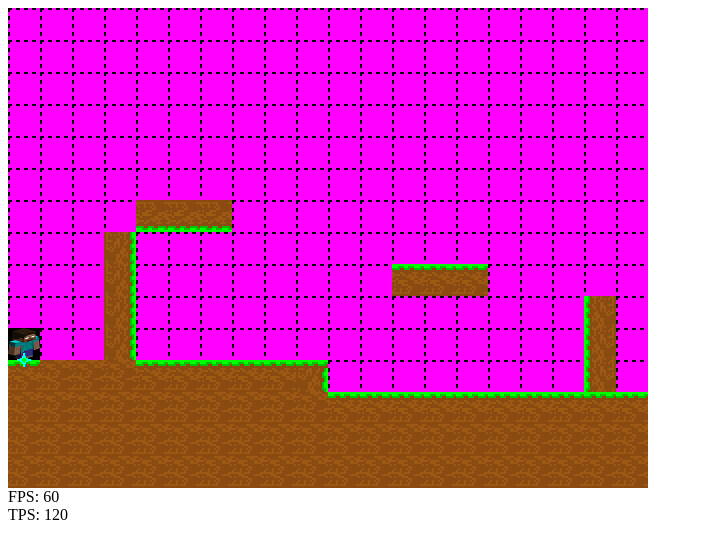
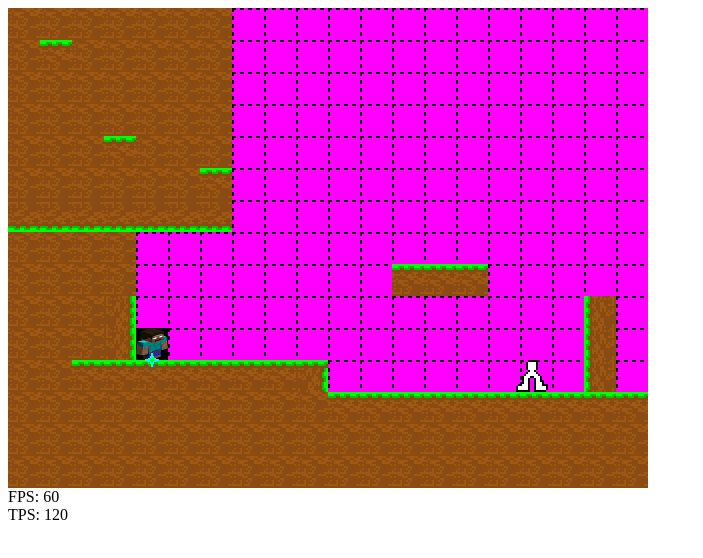
Before and after one commit to SArpnt/tile-platformer-engine, a plain HTML site: page index.html in a window 1280 px wide. Shown: the whole page, without its empty margins (0-703 px from the left). Drawn offline with Linux system fonts and the light colour scheme.

Commit message:
AI walking sprite, better sprite spawns, shared scripts, level changes

```diff
--- a/data.js
+++ b/data.js
@@ -2,18 +2,18 @@ var scrollX = 0
 var scrollY = 0
 
 const level = [
-	[0, 0, 0, 0, 0, 0, 0, 0, 0, 0, 0, 0, 0, 0, 0, 0, 0, 0, 0, 0, 0, 0, 0, 0, 0, 0, 0],
-	[0, 0, 0, 0, 0, 0, 0, 0, 0, 0, 0, 0, 0, 0, 0, 0, 0, 0, 0, 0, 0, 0, 0, 0, 0, 0, 0],
-	[0, 0, 0, 0, 0, 0, 0, 0, 0, 0, 0, 0, 0, 0, 0, 0, 0, 0, 0, 0, 0, 0, 0, 0, 0, 0, 0],
-	[0, 0, 0, 0, 0, 0, 0, 0, 0, 0, 0, 0, 0, 0, 0, 0, 0, 0, 0, 0, 0, 0, 0, 0, 0, 0, 0],
-	[0, 0, 0, 0, 0, 0, 0, 0, 0, 0, 0, 0, 0, 0, 0, 0, 0, 0, 0, 0, 0, 0, 0, 0, 0, 0, 0],
-	[0, 0, 0, 0, 0, 0, 0, 0, 0, 0, 0, 0, 0, 0, 0, 0, 0, 0, 0, 0, 0, 0, 0, 0, 0, 0, 0],
-	[0, 0, 0, 0, 3, 3, 3, 0, 0, 0, 0, 0, 0, 0, 0, 0, 0, 0, 0, 0, 0, 0, 0, 0, 0, 0, 0],
-	[0, 0, 0, 4, 0, 0, 0, 0, 0, 0, 0, 0, 0, 0, 0, 0, 0, 0, 0, 0, 0, 0, 0, 0, 0, 0, 0],
-	[0, 0, 0, 4, 0, 0, 0, 0, 0, 0, 0, 0, 2, 2, 2, 0, 0, 0, 0, 0, 0, 0, 0, 0, 0, 0, 0],
-	[0, 0, 0, 4, 0, 0, 0, 0, 0, 0, 0, 0, 0, 0, 0, 0, 0, 0, 5, 0, 0, 0, 0, 0, 0, 0, 0],
-	[0, 0, 0, 4, 0, 0, 0, 0, 0, 0, 0, 0, 0, 0, 0, 0, 0, 0, 5, 0, 0, 0, 0, 0, 0, 0, 0],
-	[2, 1, 1, 1, 2, 2, 2, 2, 2, 6, 0, 0, 0, 0, 0, 0, 0, 0, 5, 0, 0, 0, 0, 0, 0, 0, 0],
+	[1, 1, 1, 1, 1, 1, 1, 0, 0, 0, 0, 0, 0, 0, 0, 0, 0, 0, 0, 0, 0, 0, 0, 0, 0, 0, 0],
+	[1, 2, 1, 1, 1, 1, 1, 0, 0, 0, 0, 0, 0, 0, 0, 0, 0, 0, 0, 0, 0, 0, 0, 0, 0, 0, 0],
+	[1, 1, 1, 1, 1, 1, 1, 0, 0, 0, 0, 0, 0, 0, 0, 0, 0, 0, 0, 0, 0, 0, 0, 0, 0, 0, 0],
+	[1, 1, 1, 1, 1, 1, 1, 0, 0, 0, 0, 0, 0, 0, 0, 0, 0, 0, 0, 0, 0, 0, 0, 0, 0, 0, 0],
+	[1, 1, 1, 2, 1, 1, 1, 0, 0, 0, 0, 0, 0, 0, 0, 0, 0, 0, 0, 0, 0, 0, 0, 0, 0, 0, 0],
+	[1, 1, 1, 1, 1, 1, 2, 0, 0, 0, 0, 0, 0, 0, 0, 0, 0, 0, 0, 0, 0, 0, 0, 0, 0, 0, 0],
+	[3, 3, 3, 3, 3, 3, 3, 0, 0, 0, 0, 0, 0, 0, 0, 0, 0, 0, 0, 0, 0, 0, 0, 0, 0, 0, 0],
+	[1, 1, 1, 1, 0, 0, 0, 0, 0, 0, 0, 0, 0, 0, 0, 0, 0, 0, 0, 0, 0, 0, 0, 0, 0, 0, 0],
+	[1, 1, 1, 1, 0, 0, 0, 0, 0, 0, 0, 0, 2, 2, 2, 0, 0, 0, 0, 0, 0, 0, 0, 0, 0, 0, 0],
+	[1, 1, 1, 4, 0, 0, 0, 0, 0, 0, 0, 0, 0, 0, 0, 0, 0, 0, 5, 0, 0, 0, 0, 0, 0, 0, 0],
+	[1, 1, 1, 4, 0, 0, 0, 0, 0, 0, 0, 0, 0, 0, 0, 0, 0, 0, 5, 0, 0, 0, 0, 0, 0, 0, 0],
+	[1, 1, 2, 2, 2, 2, 2, 2, 2, 6, 0, 0, 0, 0, 0, 0, 0, 0, 5, 0, 0, 0, 0, 0, 0, 0, 0],
 	[1, 1, 1, 1, 1, 1, 1, 1, 1, 1, 2, 2, 2, 2, 2, 2, 2, 2, 2, 2, 2, 6, 0, 0, 0, 0, 0],
 	[1, 1, 1, 1, 1, 1, 1, 1, 1, 1, 1, 1, 1, 1, 1, 1, 1, 1, 1, 1, 1, 4, 0, 0, 0, 0, 0],
 	[1, 1, 1, 1, 1, 1, 1, 1, 1, 1, 1, 1, 1, 1, 1, 1, 1, 1, 1, 1, 1, 4, 0, 0, 0, 0, 0]
@@ -128,8 +128,8 @@ const sprite = {
 		update() {
 			this.pos.last = Object.assign({}, this.pos)
 			delete this.pos.last.last
-			this.pos = this.move(this.pos)
-			this.pos = this.collide(this.pos,keyInput.up)
+			this.pos = sScript.move(this.pos, keyInput)
+			this.pos = sScript.collide(this.pos, keyInput.up)[0]
 
 			{
 				if ((() => {
@@ -153,21 +153,6 @@ const sprite = {
 			return [['spawn', sprite.test, this.pos.x, this.pos.y + 8]]
 		}
 
-		move(pos) {
-			pos.yv += 0.1 - (keyInput.up * Math.max(-1 - pos.yv, 0) / 30) //gravity (reduced on ascent while holding up for higher jumps)
-
-			if (keyInput.left) // walk/run
-				pos.xv -= 0.1 + keyInput.sprint * 0.05
-			if (keyInput.right)
-				pos.xv += 0.1 + keyInput.sprint * 0.05
-
-			pos.y += pos.yv
-			pos.x += pos.xv
-			pos.xv /= 1.1
-
-			return pos
-		}
-
 		scroll(state, a) {
 			this.scrollState = state
 
@@ -183,60 +168,31 @@ const sprite = {
 				scrollX = a - this.pos.x
 		}
 
-		collide(pos,jump) {
-			var push = {
-				gen: function (xy, rev, canJump = false) { //rev stands for reverse
-					return function (pos){
-						let i = Math[rev ? 'ceil' : 'floor'](pos[xy] / 16) * 16
-						if (
-							(rev ? pos : pos.last)[xy] <= i &&
-							(rev ? pos.last : pos)[xy] >= i
-						) {
-							pos[xy] = i
-							pos[xy + 'v'] = (canJump ? (jump ? -3 : 0) : 0) //jump
-						}
-						return pos
-					}
-				}
+	},
+	enemy: class {
+		constructor(x, y) {
+			this.pos = {
+				x: x,
+				y: y,
+				xv: 0,
+				yv: 0
 			}
-			push.up = push.gen('y', false, true)
-			push.down = push.gen('y', true)
-			push.left = push.gen('x', false)
-			push.right = push.gen('x', true)
-
-			function pushif(dir, xo, yo) {
-				if (getTile(pos.x + xo, pos.y + yo).collide[dir])
-					pos = push[dir](pos)
-			}
-
-			var pushlist = [
-				['up', 0, 0],
-				['up', -16, 0],
-				['down', 0, -16],
-				['down', -16, -16],
-				['left', 0, 0],
-				['left', 0, -16],
-				['right', -16, 0],
-				['right', -16, -16]
-			]
-
-			for (let i in pushlist)
-				pushif(...pushlist[i])
-
-			function getTile(x, y) {
-				try {
-					if (x <= -16 || y <= -16) throw TypeError
-					return tile[level
-					[Math.ceil(y / 16)]
-					[Math.ceil(x / 16)]]
-				}
-				catch (TypeError) {
-					return tile[0]
-				}
-			}
-			return pos
+			this.dir = true //true = right
+			this.img = getImg('sprite', 'enemy')
 		}
 
+		update() {
+			this.pos.last = Object.assign({}, this.pos)
+			delete this.pos.last.last
+			this.pos = sScript.move(this.pos,
+				{ up: false, down: false, left: !this.dir, right: this.dir }
+			)
+
+			let i = sScript.collide(this.pos)
+			this.pos = i[0]
+			if (i[1].right || i[1].left)
+				this.dir = !this.dir
+		}
 	},
 	test: class {
 		constructor(x, y) {
--- a/index.html
+++ b/index.html
@@ -1,7 +1,7 @@
 <html>
 
 <head>
-	<script src="SSsprite.js"></script>
+	<script src="sScript.js"></script>
 	<script src="data.js"></script>
 </head>
 
--- /dev/null
+++ b/sScript.js
@@ -0,0 +1,80 @@
+sScript = {
+	collide(pos, jump = false) {
+		var collisions = {
+			up: false,
+			down: false,
+			left: false,
+			right: false
+		}
+
+		var push = {
+			gen: function (xy, rev, canJump = false) { //rev stands for reverse
+				return function (pos) {
+					let i = Math[rev ? 'ceil' : 'floor'](pos[xy] / 16) * 16
+					if (
+						(rev ? pos : pos.last)[xy] <= i &&
+						(rev ? pos.last : pos)[xy] >= i
+					) {
+						pos[xy] = i
+						pos[xy + 'v'] = (canJump ? (jump ? -3 : 0) : 0) //jump
+					}
+					return pos
+				}
+			}
+		}
+		push.up = push.gen('y', false, true)
+		push.down = push.gen('y', true)
+		push.left = push.gen('x', false)
+		push.right = push.gen('x', true)
+
+		function pushif(dir, xo, yo) {
+			if (sScript.getTile(pos.x + xo, pos.y + yo).collide[dir]) {
+				pos = push[dir](pos)
+				collisions[dir] = true
+			}
+		}
+
+		var pushlist = [
+			['up', 0, 0],
+			['up', -16, 0],
+			['down', 0, -16],
+			['down', -16, -16],
+			['left', 0, 0],
+			['left', 0, -16],
+			['right', -16, 0],
+			['right', -16, -16]
+		]
+
+		for (let i in pushlist)
+			pushif(...pushlist[i])
+
+		return [pos, collisions]
+	},
+
+	move(pos, dir) {
+		pos.yv += 0.1 - (dir.up * Math.max(-1 - pos.yv, 0) / 30) //gravity (reduced on ascent while holding up for higher jumps)
+
+		if (dir.left) // walk/run
+			pos.xv -= 0.1 + keyInput.sprint * 0.05
+		if (dir.right)
+			pos.xv += 0.1 + keyInput.sprint * 0.05
+
+		pos.y += pos.yv
+		pos.x += pos.xv
+		pos.xv /= 1.1
+
+		return pos
+	},
+
+	getTile(x, y) {
+		try {
+			if (x <= -16 || y <= -16) throw TypeError
+			return tile[level
+			[Math.ceil(y / 16)]
+			[Math.ceil(x / 16)]]
+		}
+		catch (TypeError) {
+			return tile[0]
+		}
+	}
+}
--- a/script.js
+++ b/script.js
@@ -2,7 +2,8 @@ const canvas = document.getElementById('canvas')
 const ctx = canvas.getContext('2d')
 
 var cSprites = [
-	new sprite.player(0, 0)
+	new sprite.player(64, 160),
+	new sprite.enemy(96, 160)
 ]
 
 function step() {
```
Also changed, not shown: SSsprite.js (deleted), assets/sprite/enemy.png (added).
